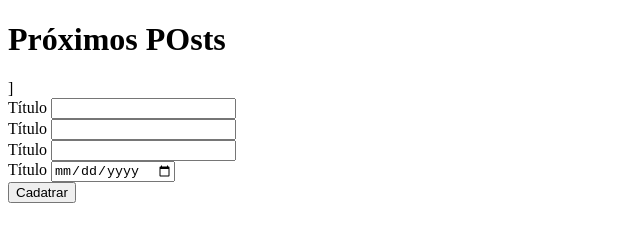
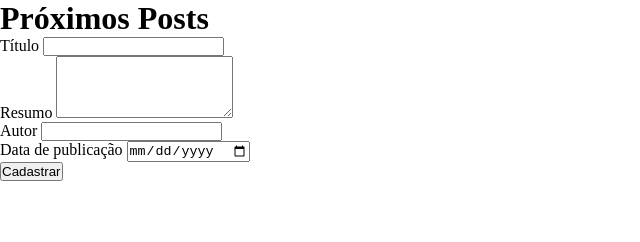
Before and after one commit to giobasiliox/objects-posts, a plain HTML site: page index.html in a window 1280 px wide. Shown: the whole page, without its empty margins (0-640 px from the left). Drawn offline with Linux system fonts and the light colour scheme.

Commit message:
feat: reset css

```diff
--- a/assets/css/styles.index.css
+++ b/assets/css/styles.index.css
@@ -0,0 +1,5 @@
+*{
+    padding: 0;
+    margin: 0;
+    box-sizing: border-box;
+}
--- a/index.html
+++ b/index.html
@@ -8,7 +8,7 @@
     <title>Posts</title>
 </head>
 <body>
-    <h1> Próximos POsts</h1>]
+    <h1> Próximos Posts</h1>
     <div id="postForm">
     <div>
         <label for="title">Título</label>
@@ -16,21 +16,21 @@
     </div>
 
     <div>
-        <label for="resume">Título</label>
-        <input type="text" id="resume" name="resume" required>
+        <label for="resume">Resumo</label>
+        <textarea type="text" id="resume" name="resume" rows="4" required></textarea>
     </div>
 
     <div >
-        <label for="publisher">Título</label>
+        <label for="publisher">Autor</label>
         <input type="text" id="publisher" name="publisher" required>
     </div>
 
     <div>
-        <label for="date">Título</label>
+        <label for="date">Data de publicação</label>
         <input type="date" id="date" name="date" required>
     </div>
 
-    <button>Cadatrar</button>
+    <button>Cadastrar</button>
 </div>
 </body>
 </html>
```
